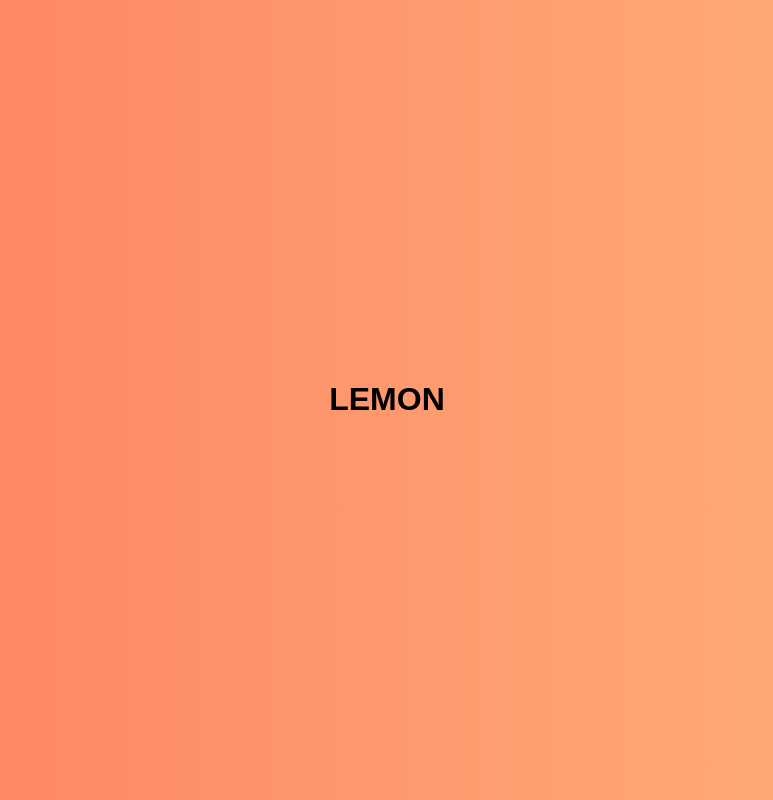
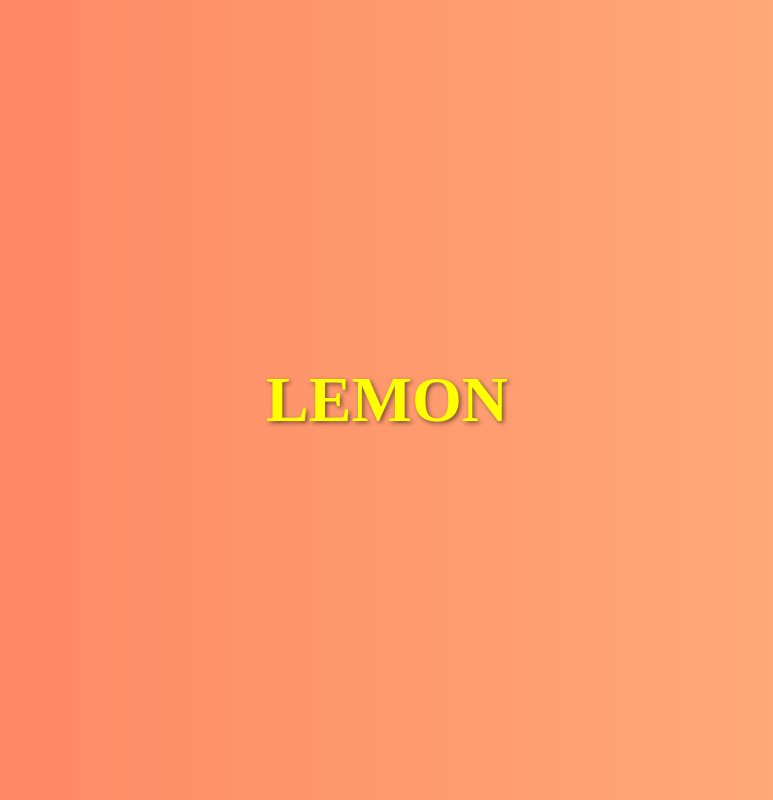
Before and after one commit to LemonBangs/LemonBangs.github.io, a plain HTML site: page index.html in a window 1280 px wide. Shown: the whole page, without its empty margins (253-1026 px from the left). Drawn offline with Linux system fonts and the light colour scheme.

Commit message:
Update styles.css

```diff
--- a/styles.css
+++ b/styles.css
@@ -1,24 +1,28 @@
-body {
-    font-family: Arial, sans-serif;
-    line-height: 1.6;
+/* Ensure the body takes up the full height of the viewport */
+body, html {
+    height: 100%;
     margin: 0;
     padding: 0;
-    height: 100vh; /* Ensure the body takes the full height of the viewport */
-    display: flex; /* Use flexbox to center the content */
+}
+
+/* Gradient background for the body */
+body {
+    background: linear-gradient(to right, #ff7e5f, #feb47b); /* Gradient from pink to orange */
+    display: flex; /* Use Flexbox for centering */
     justify-content: center; /* Center horizontally */
     align-items: center; /* Center vertically */
-    background: linear-gradient(to right, #ff7e5f, #feb47b); /* Gradient from pink to orange */
 }
 
-header {
-    background: none; /* Remove background color */
+/* Container to center the text */
+.container {
     text-align: center;
 }
 
-header h1 {
+/* Styling for the header text */
+h1 {
     color: yellow; /* Yellow color for the title */
     font-size: 4em; /* Increase font size */
     font-weight: bold;
-    text-shadow: 2px 2px 4px rgba(0, 0, 0, 0.3); /* Adding a subtle shadow to the text */
     margin: 0; /* Remove default margin */
+    text-shadow: 2px 2px 4px rgba(0, 0, 0, 0.5); /* Subtle shadow for better readability */
 }
```
